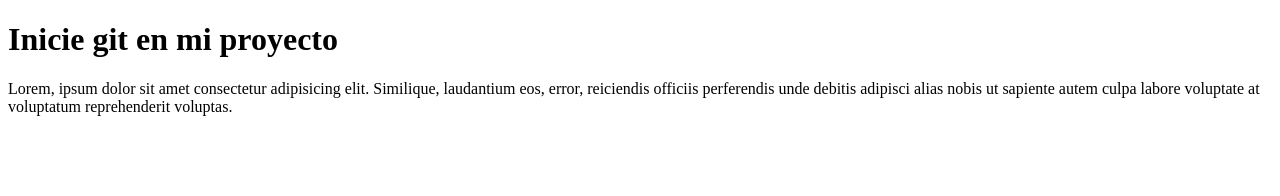
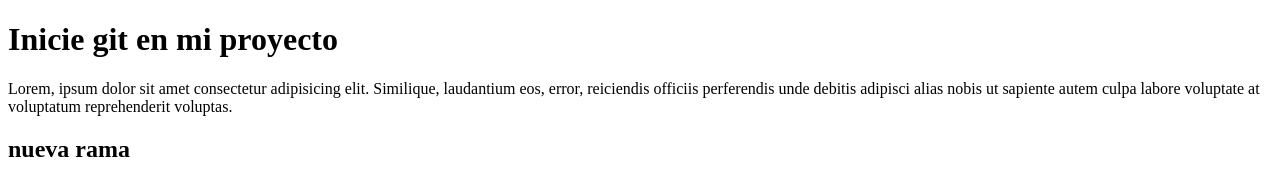
Before and after one commit to feralarcon1995/sass, a plain HTML site: page index.html in a window 1280 px wide. Drawn offline with Linux system fonts and the light colour scheme.

Commit message:
agregue un h2 a la nueva rama

```diff
--- a/index.html
+++ b/index.html
@@ -9,5 +9,7 @@
 <body>
     <h1>Inicie git en mi proyecto</h1>
     <p>Lorem, ipsum dolor sit amet consectetur adipisicing elit. Similique, laudantium eos, error, reiciendis officiis perferendis unde debitis adipisci alias nobis ut sapiente autem culpa labore voluptate at voluptatum reprehenderit voluptas.</p>
+
+    <h2>nueva rama</h2>
 </body>
 </html>
```
